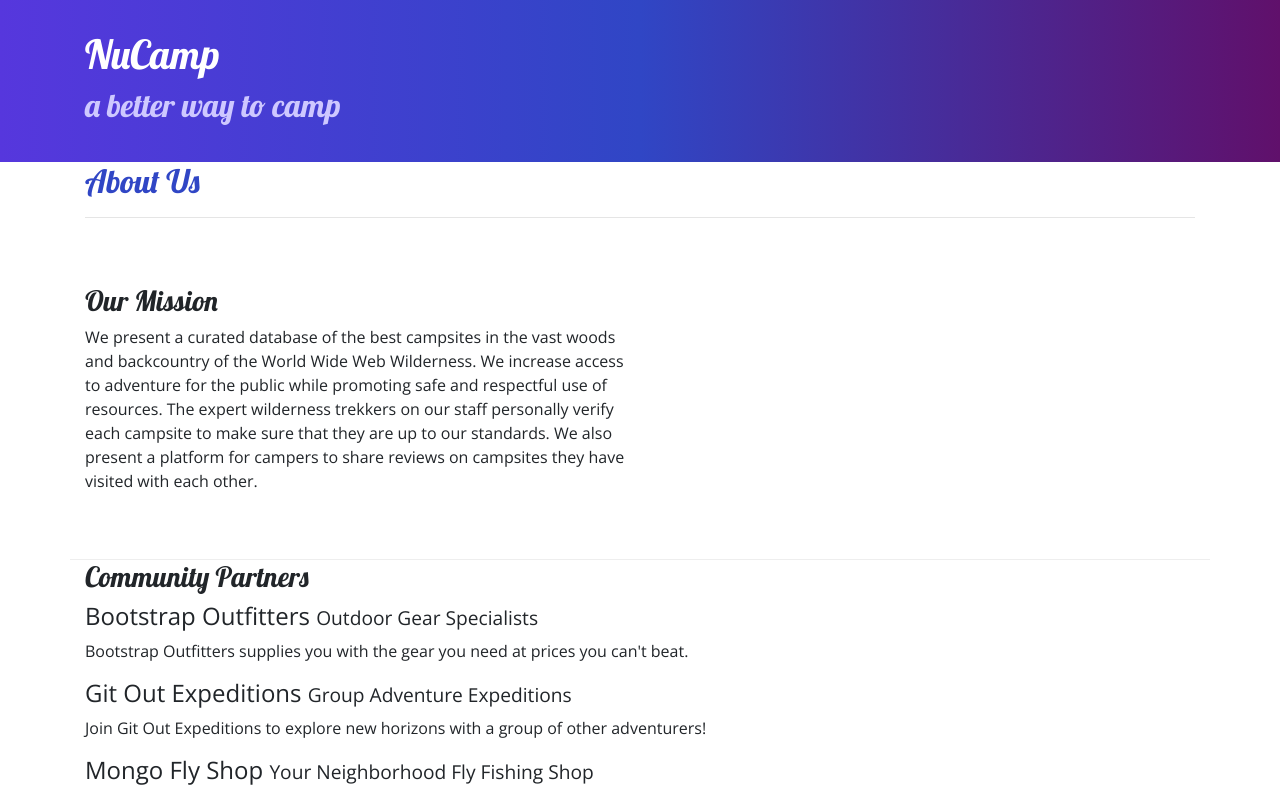
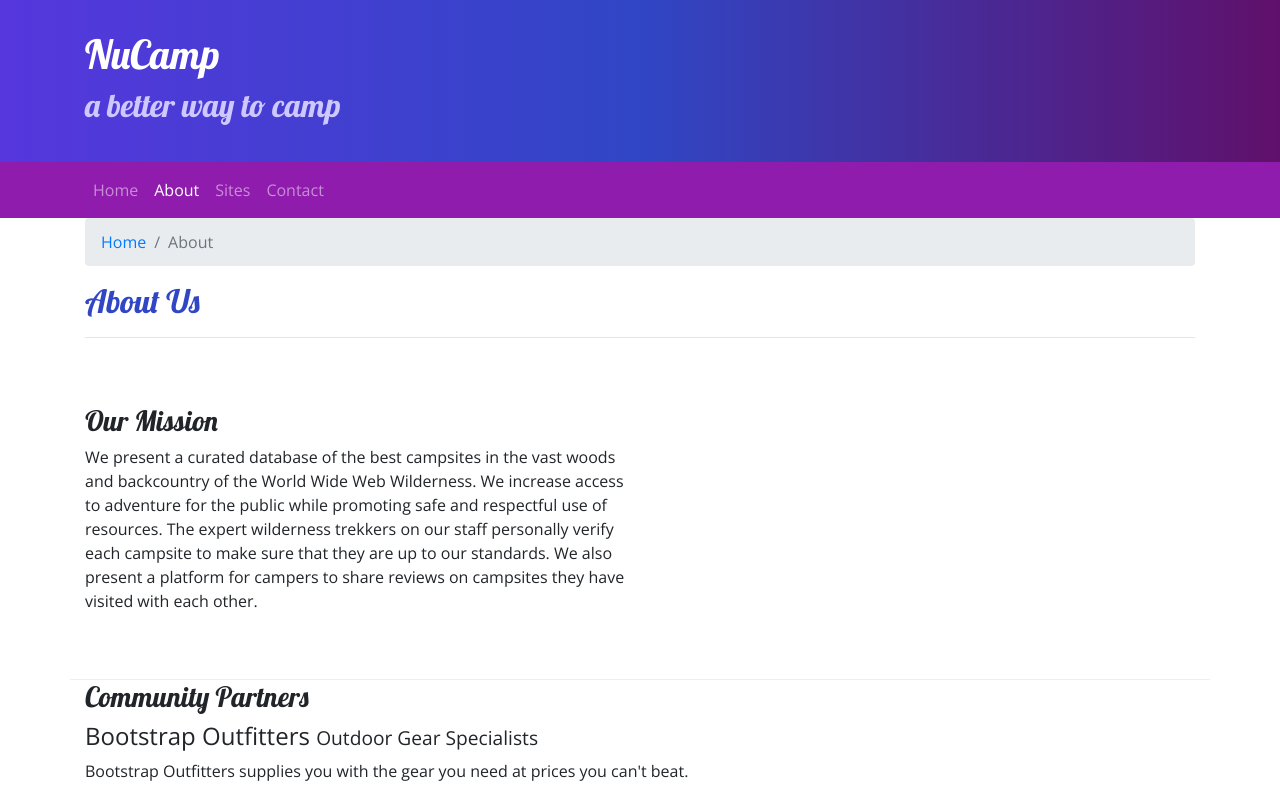
Before and after one commit to yashp82099/nucampsite, a website: page aboutus.html in a window 1280 px wide. Shown: the top 789 px of the page. Drawn offline with nearby package versions, Linux system fonts and the light colour scheme.

Commit message:
nav dropdown and breadcrumb

```diff
--- a/aboutus.html
+++ b/aboutus.html
@@ -24,9 +24,29 @@
         </div>
     </header>
 
+    <nav class="navbar navbar-expand-sm navbar-dark sticky-top">
+        <div class="container">
+            <button class="navbar-toggler ml-auto" type="button" data-toggle='collapse' data-target='#nucampNavbar'>
+                <spam class="navbar-toggler-icon"></spam>
+            </button>
+            <div class='collapse navbar-collapse' id='nucampNavbar'>
+                <ul class="navbar-nav">
+                    <li class="nav-item"><a class="nav-link" href="index.html">Home</a></li>
+                    <li class="nav-item active"><a class="nav-link" href="aboutus.html">About</a></li>
+                    <li class="nav-item"><a class="nav-link" href="#">Sites</a></li>
+                    <li class="nav-item"><a class="nav-link" href="#">Contact</a></li>
+                </ul>
+            </div>
+        </div>
+    </nav>
+
     <div class='container'>
         <div class="row">
             <div class='col-12'>
+                <ol class="breadcrumb">
+                    <li class="breadcrumb-item"><a href="index.html">Home</a></li>
+                    <li class="breadcrumb-item active">About</li>
+                </ol>
                <h2>About Us</h2>
                <hr />
             </div>
```
Also changed, not shown: index.html (+13 -6 lines).
